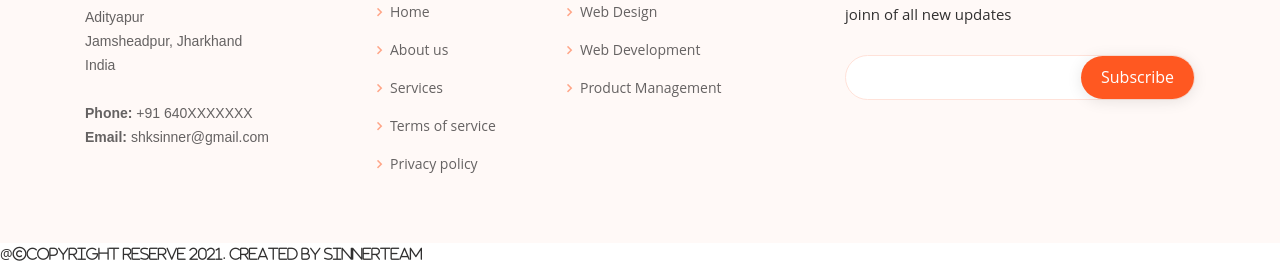
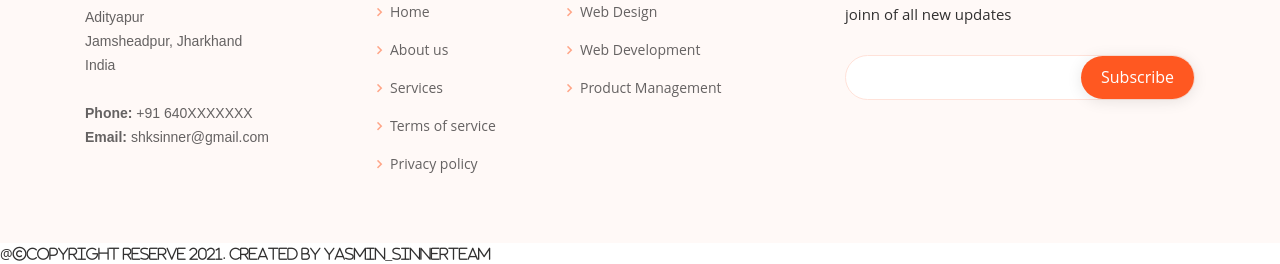
Before and after one commit to shksinner/FlexZone, a plain HTML site: page index.html in a window 1280 px wide. Shown: the part 3448-3712 px from the top of the page. Drawn offline with nearby package versions, Linux system fonts and the light colour scheme.

Commit message:
Update index.html
Gf

```diff
--- a/index.html
+++ b/index.html
@@ -332,7 +332,7 @@
       </div>
     </div>
 <div>
-  @<i class="fa fa-copyright" aria-hidden="true">copyright Reserve 2021. Created by sinnerTeam</i>
+  @<i class="fa fa-copyright" aria-hidden="true">copyright Reserve 2021. Created by yasmin_sinnerTeam</i>
 </div>
   </footer>
   <!-- End Footer -->
```
